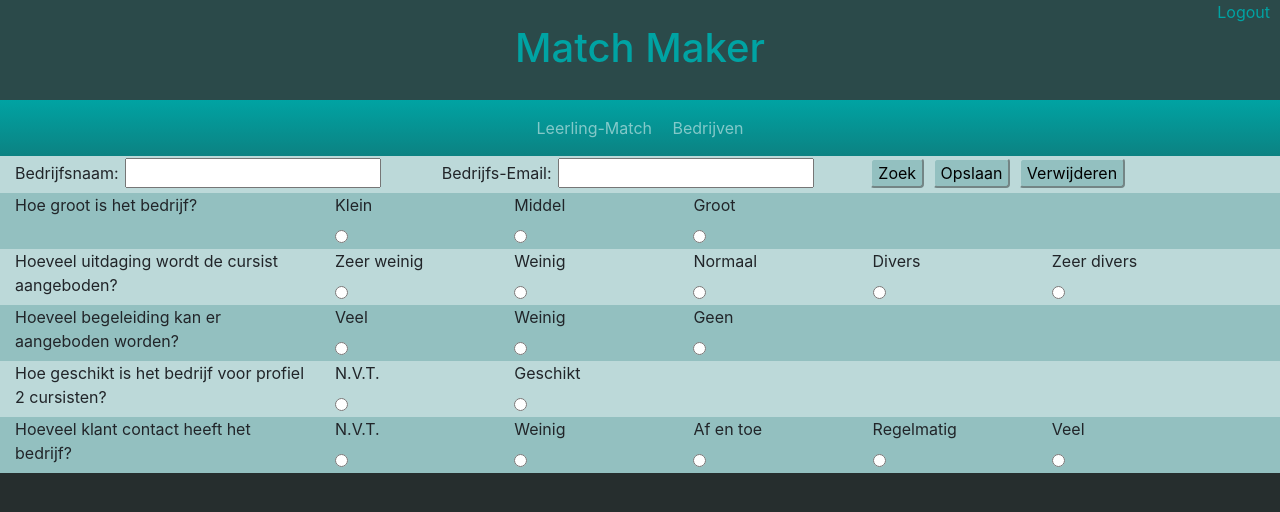
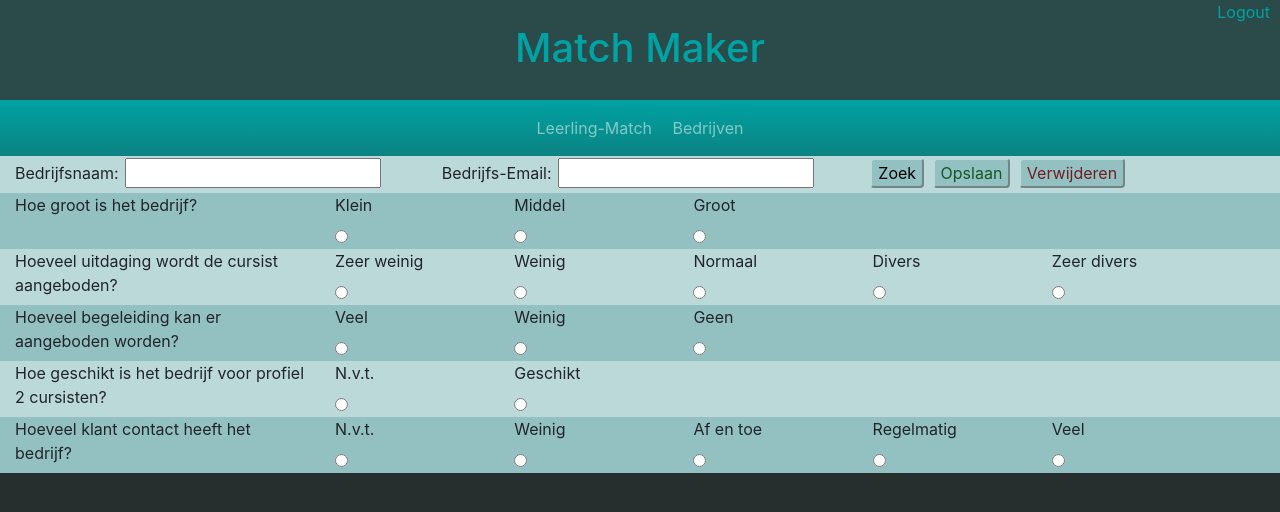
Before and after one commit to MrSenery/Project-match, a PHP site: page /BedrijfInvoer.php in a window 1280 px wide. Shown: the top 512 px of the page. Run offline with PHP 8.4, Linux system fonts and the light colour scheme.

Commit message:
BedrijfInvoer aanpasingen

```diff
--- a/BedrijfInvoer.php
+++ b/BedrijfInvoer.php
@@ -12,6 +12,7 @@
         <div class="col-12" style="float: none; display: block; margin: 0 auto; background-color:#BCD9D9;">
             <!-- Als bedrijfsnaam al bestaat, overschrijf het in de database -->
             <div class="row">
+                <!-- Invul voor Bedrijfsnaam en Email -->
                 <div class="col-sm-4">
                     <label>Bedrijfsnaam:</label>
                     <input type="text" name="Bedrijfsnaam" style="margin: 2px;">
@@ -21,13 +22,23 @@
                     <input type="text" name="BedrijfsEmail" style="margin: 2px;">
                 </div>
                 <div class="col-sm-4">
-                    <button type="button" style="background-color: #93C0C0; border-color: #BCD9D9; border-radius: 3pt; margin: 2px;">Zoek</button>
-                    <button type="button" style="background-color: #93C0C0; border-color: #BCD9D9; border-radius: 3pt; margin: 2px;">Opslaan</button>
-                    <button type="button" style="background-color: #93C0C0; border-color: #BCD9D9; border-radius: 3pt; margin: 2px;">Verwijderen</button>
+                    <!-- Buttons voor zoeken/opslaan/verwijderen in/uit de database -->
+                    <input type="submit" name="Zoek" value="Zoek" style="background-color: #93C0C0; border-color: #BCD9D9; border-radius: 3pt; margin: 2px;">
+                        <?php
+                        $con= mysqli_connect($host, $username, $password, $db_name);
+                        $query = "SELECT * FROM bedrijven";?>
+                    <input type="submit" name="Opslaan" value="Opslaan" style="color: #155724; background-color: #93C0C0; border-color: #BCD9D9; border-radius: 3pt; margin: 2px;">
+                        <?php
+                        $con= mysqli_connect($host, $username, $password, $db_name);
+                        $query = "SELECT * FROM bedrijven";?>
+                    <input type="submit" name="Verwijderen" value="Verwijderen" style="color: #721c24; background-color: #93C0C0; border-color: #BCD9D9; border-radius: 3pt; margin: 2px;">
+                        <?php
+                        $con= mysqli_connect($host, $username, $password, $db_name);
+                        $query = "SELECT * FROM bedrijven";?>
                 </div>
             </div>
         </div>
-        <!-- Dit is voor het grote van het bedrijf-->
+        <!-- Dit is voor de grote van het bedrijf-->
     <div class="col-12" style="float: none; display: block; margin: 0 auto;">
     <div class="row">
       <div class="col-sm-3" style="background-color:#93C0C0;">Hoe groot is het bedrijf?</div>
@@ -35,13 +46,13 @@
           <div class="row">
             <div class="col-sm-2" style="margin-right: 2%;">
                 <label>Klein</label><br>
-                <input type="radio" name="Grote">
+                <input type="radio" name="Grote" value="0">
             </div>
-            <div class="col-sm-2" style="margin-right: 2%">
+            <div class="col-sm-2" style="margin-right: 2%" value="1">
                 <label>Middel</label><br>
                 <input type="radio" name="Grote">
             </div>
-            <div class="col-sm-2" style="margin-right: 2%">
+            <div class="col-sm-2" style="margin-right: 2%" value="2">
                 <label>Groot</label><br>
                 <input type="radio" name="Grote">
             </div>
@@ -57,29 +68,29 @@
           <div class="row">
             <div class="col-sm-2" style="margin-right: 2%">
                 <label>Zeer&nbsp;weinig</label><br>
-                <input type="radio" name="Werkzaamheden">
+                <input type="radio" name="Werkzaamheden" value="0">
             </div>
             <div class="col-sm-2" style="margin-right: 2%">
                 <label>Weinig</label><br>
-                <input type="radio" name="Werkzaamheden">
+                <input type="radio" name="Werkzaamheden" value="1">
             </div>
             <div class="col-sm-2" style="margin-right: 2%">
                 <label>Normaal</label><br>
-                <input type="radio" name="Werkzaamheden">
+                <input type="radio" name="Werkzaamheden" value="2">
             </div>
             <div class="col-sm-2" style="margin-right: 2%">
                 <label>Divers</label><br>
-                <input type="radio" name="Werkzaamheden">
+                <input type="radio" name="Werkzaamheden" value="3">
             </div>
             <div class="col-sm-2" style="margin-right: 2%">
                 <label>Zeer&nbsp;divers</label><br>
-                <input type="radio" name="Werkzaamheden">
+                <input type="radio" name="Werkzaamheden" value="4">
             </div>
           </div>
       </div>
     </div>
     </div>
-    <!-- begeleiding -->
+    <!-- Dit is voor de begeleiding -->
     <div class="col-12" style="float: none; display: block; margin: 0 auto;">
     <div class="row">
       <div class="col-sm-3" style="background-color:#93C0C0;">Hoeveel begeleiding kan er aangeboden worden?</div>
@@ -87,31 +98,31 @@
           <div class="row">
             <div class="col-sm-2" style="margin-right: 2%">
                 <label>Veel</label><br>
-                <input type="radio" name="zelfstandigheid">
+                <input type="radio" name="zelfstandigheid" value="0">
             </div>
             <div class="col-sm-2" style="margin-right: 2%">
                 <label>Weinig</label><br>
-                <input type="radio" name="zelfstandigheid">
+                <input type="radio" name="zelfstandigheid" value="1">
             </div>
             <div class="col-sm-2" style="margin-right: 2%">
                 <label>Geen</label><br>
-                <input type="radio" name="zelfstandigheid">
+                <input type="radio" name="zelfstandigheid" value="2">
             </div>
           </div>
       </div>
     </div>
     </div>
-    <!-- Profiel 2 informatie -->
+    <!-- Dit is voor profiel 2 informatie -->
     <div class="col-12" style="float: none; display: block; margin: 0 auto;">
     <div class="row">
       <div class="col-sm-3" style="background-color:#BCD9D9;">Hoe geschikt is het bedrijf voor profiel 2 cursisten?</div>
       <div class="col-sm-9" style="background-color:#BCD9D9;">
           <div class="row">
-            <div class="col-sm-2" style="margin-right: 2%">
-                <label>N.V.T.</label><br>
+            <div class="col-sm-2" style="margin-right: 2%" value="0">
+                <label>N.v.t.</label><br>
                 <input type="radio" name="Profiel2">
             </div>
-            <div class="col-sm-2" style="margin-right: 2%">
+            <div class="col-sm-2" style="margin-right: 2%" value="1">
                 <label>Geschikt</label><br>
                 <input type="radio" name="Profiel2">
             </div>
@@ -119,31 +130,31 @@
       </div>
     </div>
     </div>
-    <!-- Hoeveel klantencontact er is-->
+    <!-- Dit is voor hoeveel klantencontact er is-->
     <div class="col-12" style="float: none; display: block; margin: 0 auto;">
     <div class="row">
       <div class="col-sm-3" style="background-color:#93C0C0;">Hoeveel klant contact heeft het bedrijf?</div>
       <div class="col-sm-9" style="background-color:#93C0C0;">
           <div class="row">
             <div class="col-sm-2" style="margin-right: 2%">
-                <label>N.V.T.</label><br>
-                <input type="radio" name="Klantenomgang">
+                <label>N.v.t.</label><br>
+                <input type="radio" name="Klantenomgang" value="0">
             </div>
             <div class="col-sm-2" style="margin-right: 2%">
                 <label>Weinig</label><br>
-                <input type="radio" name="Klantenomgang">
+                <input type="radio" name="Klantenomgang" value="1">
             </div>
             <div class="col-sm-2" style="margin-right: 2%">
                 <label>Af en toe</label><br>
-                <input type="radio" name="Klantenomgang">
+                <input type="radio" name="Klantenomgang" value="2">
             </div>
             <div class="col-sm-2" style="margin-right: 2%">
                 <label>Regelmatig</label><br>
-                <input type="radio" name="Klantenomgang">
+                <input type="radio" name="Klantenomgang" value="3">
             </div>
             <div class="col-sm-2" style="margin-right: 2%">
                 <label>Veel</label><br>
-                <input type="radio" name="Klantenomgang">
+                <input type="radio" name="Klantenomgang" value="4">
             </div>
           </div>
       </div>
```
